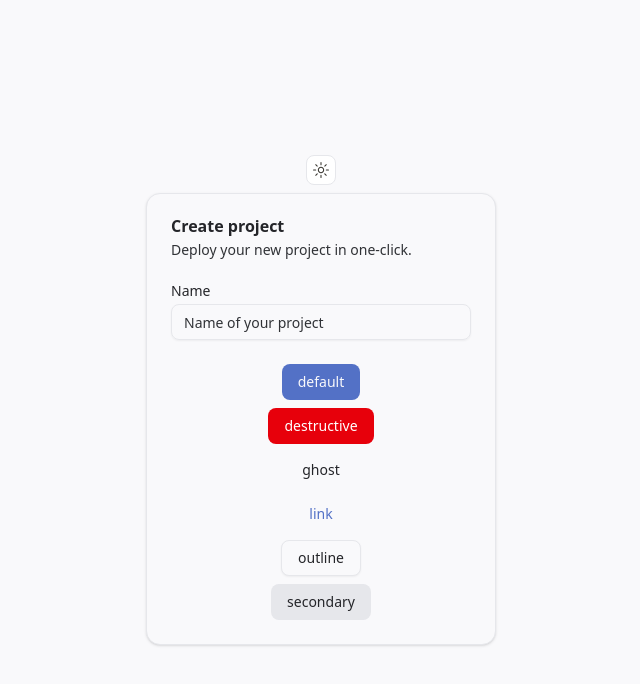
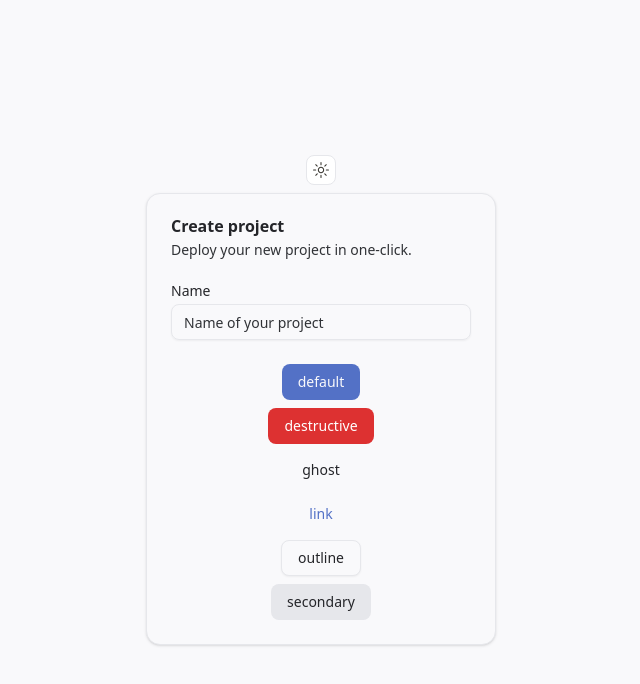
Before and after one commit to muscaa/vest-visuals, a Next.js app: page / in a window 1280 px wide. Shown: the top 684 px of the page, without its empty margins (319-959 px from the left). Built offline with nearby package versions, Linux system fonts and the light colour scheme.

Commit message:
added destructive color

```diff
--- a/src/app/globals.css
+++ b/src/app/globals.css
@@ -61,6 +61,7 @@
     --royal-blue-web-color: hsla(224, 50%, 55%, 1);
     --antiflash-white: hsla(228, 11%, 91%, 1);
     --seasalt: hsla(220, 27%, 98%, 1);
+    --poppy: hsla(0, 72%, 53%, 1);
 
     --radius: 0.625rem;
 
@@ -85,7 +86,7 @@
     --accent: var(--antiflash-white);
     --accent-foreground: var(--royal-blue-web-color);
 
-    --destructive: oklch(0.577 0.245 27.325);
+    --destructive: var(--poppy);
 
     --border: var(--antiflash-white);
     --input: var(--antiflash-white);
@@ -129,7 +130,7 @@
     --accent: var(--jet);
     --accent-foreground: var(--royal-blue-web-color);
 
-    --destructive: oklch(0.704 0.191 22.216);
+    --destructive: var(--poppy);
 
     --border: var(--jet);
     --input: var(--jet);
```
